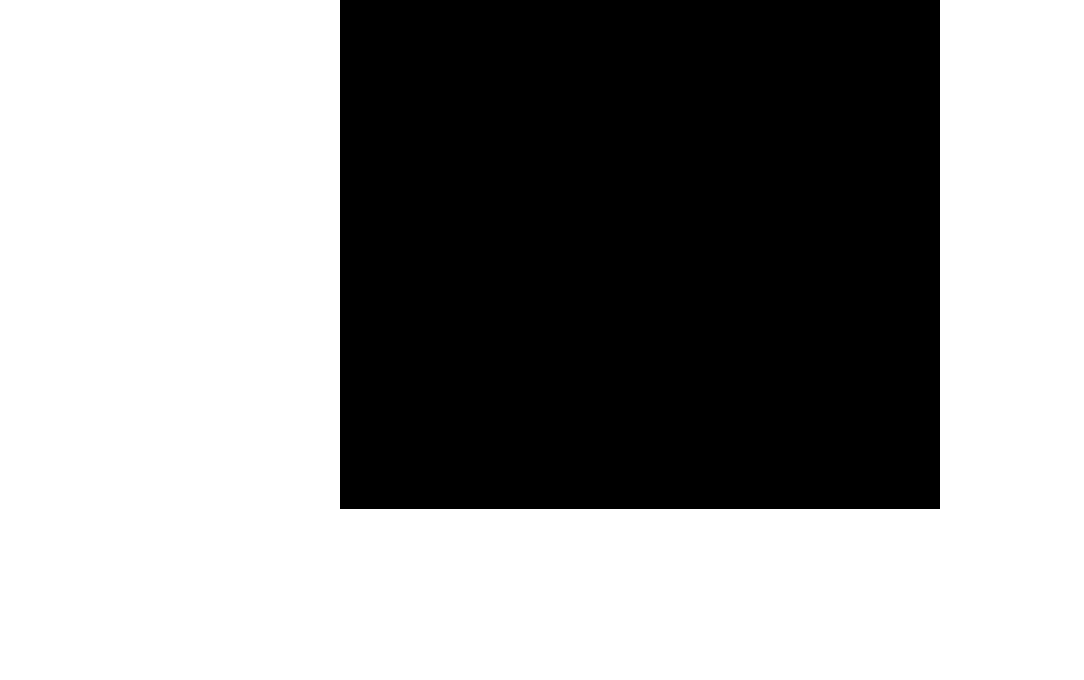
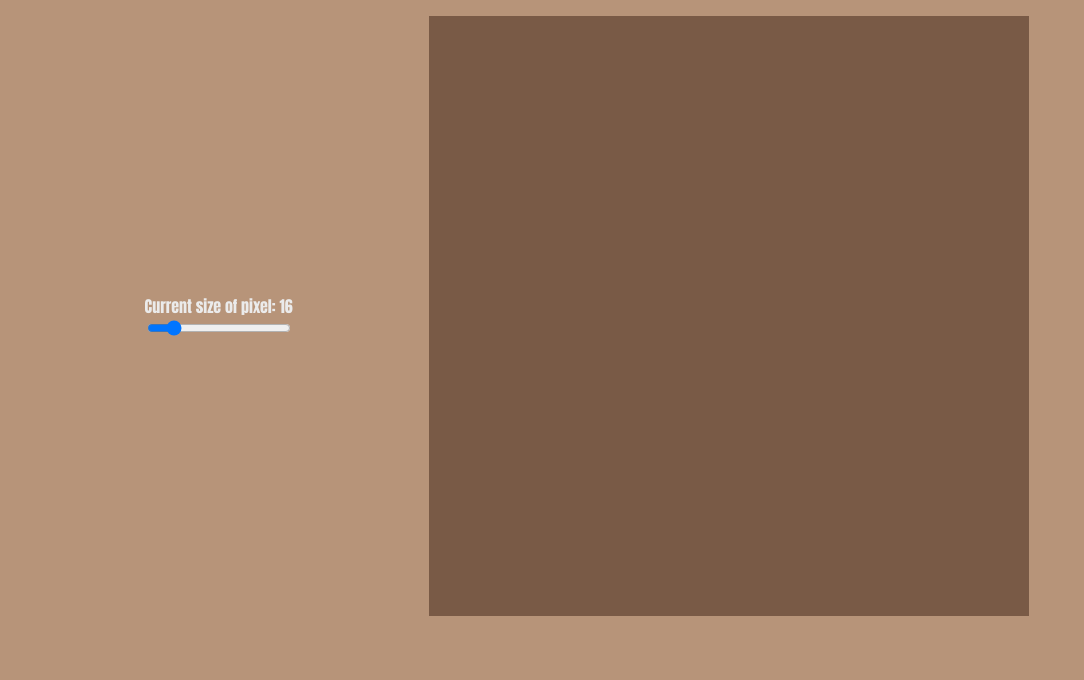
Before and after one commit to adammansson/odin-etch, a plain HTML site: page index.html in a window 1280 px wide. Shown: the part 120-800 px from the top of the page, without its empty margins (0-1084 px from the left). Drawn offline with Linux system fonts and the light colour scheme.

Commit message:
Visual overhaul and replace button with slider

```diff
--- a/index.html
+++ b/index.html
@@ -4,12 +4,23 @@
     <meta charset="UTF-8">
     <meta http-equiv="X-UA-Compatible" content="IE=edge">
     <meta name="viewport" content="width=device-width, initial-scale=1.0">
-    <title>Document</title>
+    <title>Etch-a-sketchpad</title>
     <link rel="stylesheet" href="stylesheet.css">
 </head>
 <body>
-    <button id="changeSize">Change size</button>
-    <div id="container"></div>
+    <h1>Etch-a-sketchpad</h1>
+    <div id="groupContainer">
+        <div id="controls">
+            <div id="sliderContainer">
+                <div id="sliderText"></div>
+                <input type="range" min="1" max="100" value="16" id="slider">
+            </div>
+        </div>
+        <div id="paint">
+            <div id="container"></div>
+        </div>
+    </div>
+
 </body>
-<script src="main.js"></script>
+<script src="script.js"></script>
 </html>
--- a/main.js
+++ b/script.js
@@ -1,4 +1,6 @@
 const GRID_PIXEL_SIZE = 600;
+const DEFAULT_COLOR = "#795A46";
+const PAINTED_COLOR = "#CDC3BE";
 
 const container = document.querySelector("#container");
 
@@ -9,32 +11,33 @@ function generateGrid(gridSize) {
         row.classList.add("row");
         for (let j = 0; j < gridSize; j++) {
             const square = document.createElement("div");
-            square.classList.add("square");
 
             square.style.width = `${GRID_PIXEL_SIZE/gridSize}px`;
             square.style.height = `${GRID_PIXEL_SIZE/gridSize}px`;
+            square.style.backgroundColor = DEFAULT_COLOR;
+
+            square.addEventListener("mouseover", e => {
+                if (e.buttons !== 0) {
+                    square.style.backgroundColor = PAINTED_COLOR;
+                }
+            });
 
             row.appendChild(square);
             squares.push(square);
         }
         container.appendChild(row);
     }
-
-    squares.forEach(s => {
-        s.addEventListener("mouseenter", e => {
-            s.classList.add("painted");
-        });
-    });
 }
 
-const changeSize = document.querySelector("#changeSize");
-changeSize.addEventListener("click", e => {
-    let userSize = parseInt(prompt("Enter new size"));
-    while (isNaN(userSize) || userSize > 100) {
-        userSize = parseInt(prompt("Enter new size, again"));
-    }
+const sizeSlider = document.querySelector("#slider");
+sizeSlider.value = 16;
+
+const sliderText = document.querySelector("#sliderText");
+sliderText.textContent = "Current size of pixel: " + sizeSlider.value;
+sizeSlider.addEventListener("change", e => {
     document.querySelectorAll(".row").forEach(r => r.remove());
-    generateGrid(userSize);
+    generateGrid(sizeSlider.value);
+    sliderText.textContent = "Current size of pixel: " + sizeSlider.value;
 });
 
 generateGrid(16);
--- a/stylesheet.css
+++ b/stylesheet.css
@@ -1,3 +1,33 @@
+body {
+    background-color: #B79479;
+    color: #EBEBEB;
+    font-family: Impact, Haettenschweiler, 'Arial Narrow Bold', sans-serif;
+}
+
+h1 {
+    font-size: 48px;
+    text-align: center;
+}
+
+#groupContainer {
+    display: flex;
+}
+
+#controls {
+    width: 33.33%;
+    box-sizing: border-box;
+    padding: 100px;
+    display: flex;
+    align-items: center;
+    justify-content: space-around;
+    flex-direction: column;
+}
+
+#sliderContainer {
+    display: flex;
+    flex-direction: column;
+}
+
 #container {
     display: flex;
     justify-content: center;
@@ -8,11 +38,3 @@
 .row {
     display: flex;
 }
-
-.square {
-    background-color: black;
-}
-
-.painted {
-    background-color: white;
-}
```
